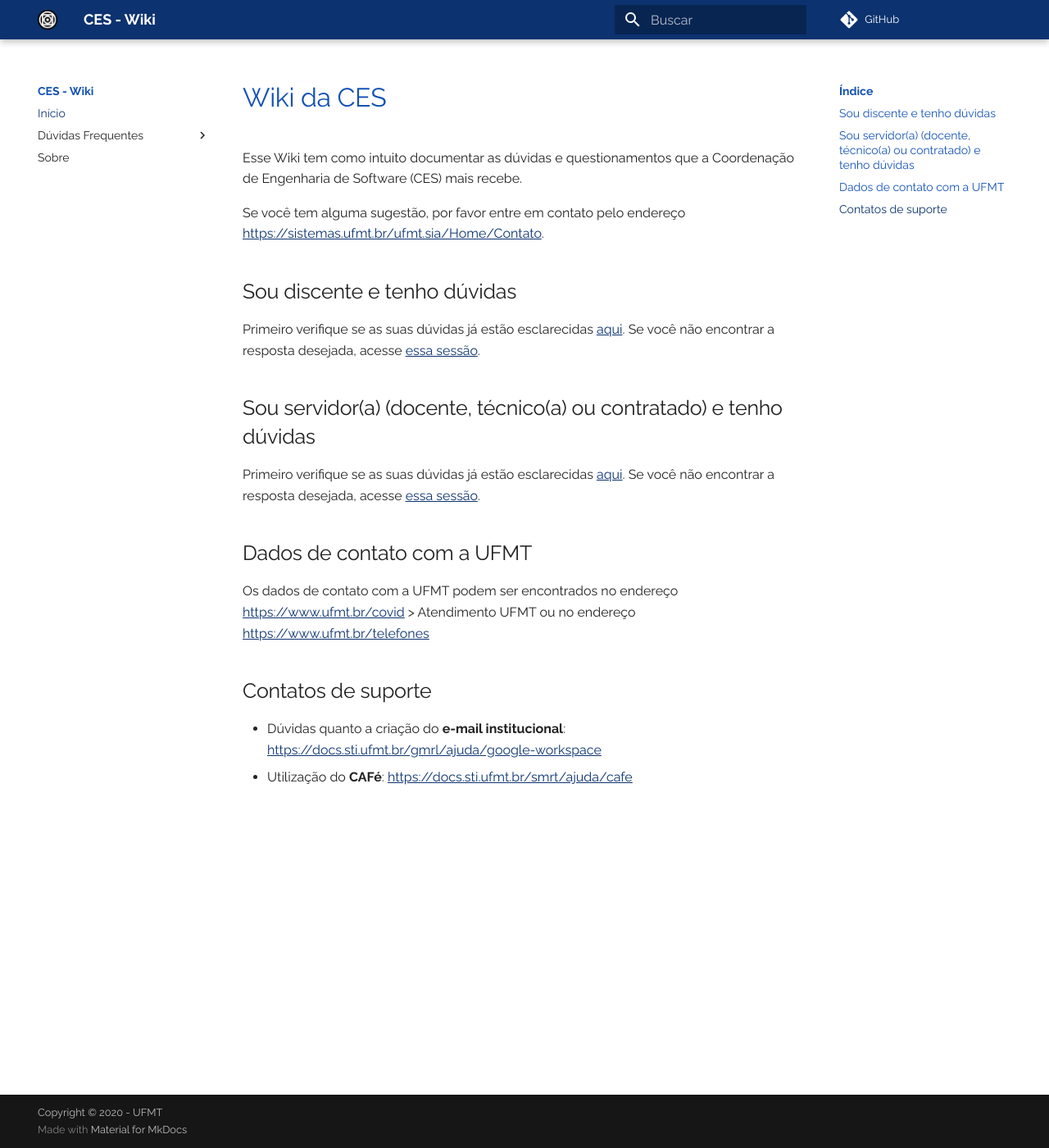
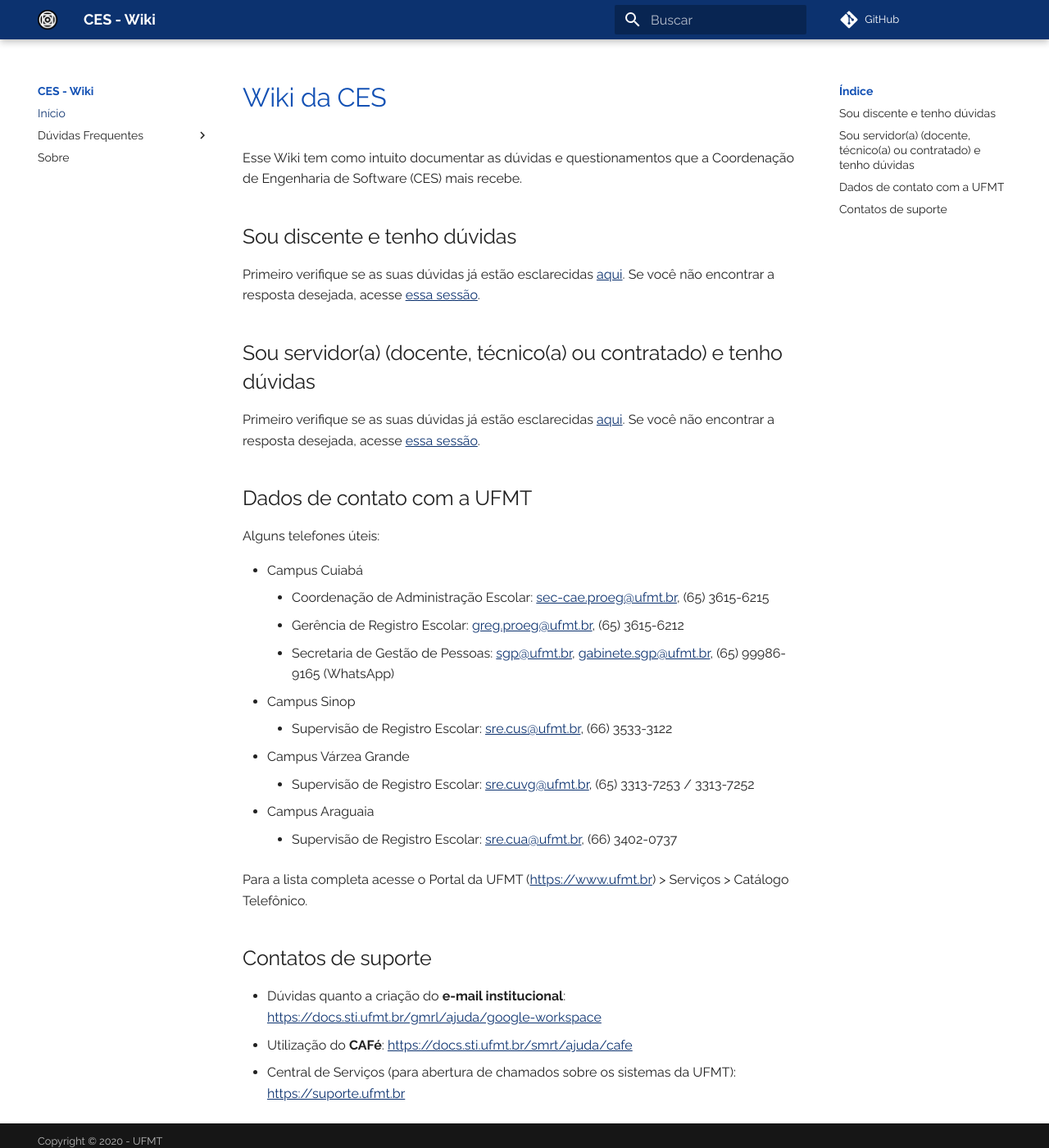
Before and after one commit to ufmt-ces/ufmt-ces.github.io, an MkDocs documentation site: the page built from docs/index.md, in a window 1280 px wide and 1400 px high. Shown: the whole window at 82% size. Built offline with MkDocs 1.6.1 and Material for MkDocs 9.7.7, drawn with Linux system fonts in a browser that asks for light colours; comment, search, counter and statistics services are not loaded.

Commit message:
atualização sobre trancamento e inclusão de contatos úteis

```diff
--- a/docs/index.md
+++ b/docs/index.md
@@ -1,8 +1,6 @@
 # Wiki da CES
 
 Esse Wiki tem como intuito documentar as dúvidas e questionamentos que a Coordenação de Engenharia de Software (CES) mais recebe.
-
-Se você tem alguma sugestão, por favor entre em contato pelo endereço <https://sistemas.ufmt.br/ufmt.sia/Home/Contato>.
 
 ## Sou discente e tenho dúvidas
 
@@ -14,9 +12,23 @@ Primeiro verifique se as suas dúvidas já estão esclarecidas [aqui](../duvidas
 
 ## Dados de contato com a UFMT
 
-Os dados de contato com a UFMT podem ser encontrados no endereço <https://www.ufmt.br/covid> > Atendimento UFMT ou no endereço <https://www.ufmt.br/telefones>
+Alguns telefones úteis:
+
+* Campus Cuiabá
+    * Coordenação de Administração Escolar: <sec-cae.proeg@ufmt.br>, (65) 3615-6215
+    * Gerência de Registro Escolar: <greg.proeg@ufmt.br>, (65) 3615-6212
+    * Secretaria de Gestão de Pessoas: <sgp@ufmt.br>, <gabinete.sgp@ufmt.br>, (65) 99986-9165 (WhatsApp)
+* Campus Sinop
+    * Supervisão de Registro Escolar: <sre.cus@ufmt.br>, (66) 3533-3122
+* Campus Várzea Grande
+    * Supervisão de Registro Escolar: <sre.cuvg@ufmt.br>, (65) 3313-7253 / 3313-7252
+* Campus Araguaia
+    * Supervisão de Registro Escolar: <sre.cua@ufmt.br>, (66) 3402-0737
+
+Para a lista completa acesse o Portal da UFMT (<https://www.ufmt.br>) > Serviços > Catálogo Telefônico.
 
 ## Contatos de suporte
 
 - Dúvidas quanto a criação do **e-mail institucional**: <https://docs.sti.ufmt.br/gmrl/ajuda/google-workspace>
 - Utilização do **CAFé**: <https://docs.sti.ufmt.br/smrt/ajuda/cafe>
+- Central de Serviços (para abertura de chamados sobre os sistemas da UFMT): <https://suporte.ufmt.br>
```
Also changed, not shown: docs/duvidas/discente.md (+3 -1 lines).
